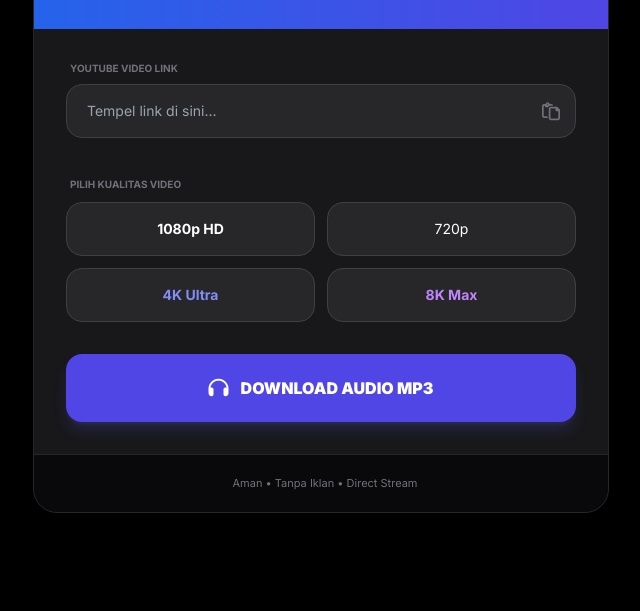
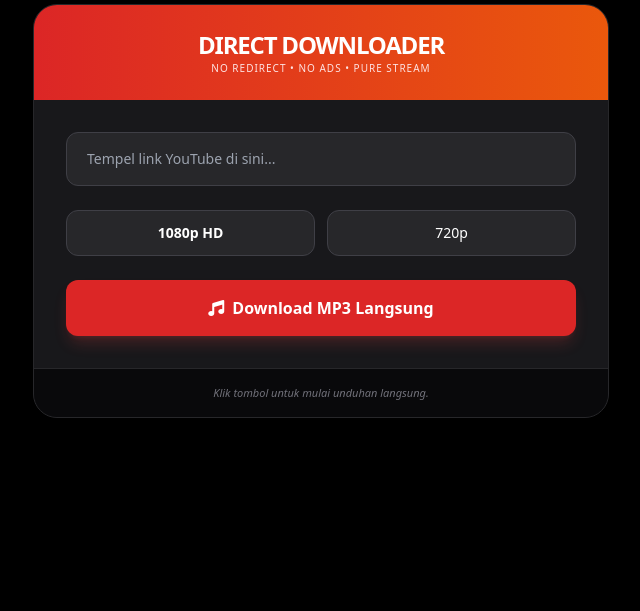
Before and after one commit to DickyNews/youtube-downloader, a plain HTML site: page index.html in a window 1280 px wide. Shown: the part 189-800 px from the top of the page, without its empty margins (319-959 px from the left). Drawn offline with nearby package versions, Linux system fonts and the light colour scheme.

Commit message:
Update index.html

```diff
--- a/index.html
+++ b/index.html
@@ -3,98 +3,86 @@
 <head>
     <meta charset="UTF-8">
     <meta name="viewport" content="width=device-width, initial-scale=1.0">
-    <title>UltraHD 8K Downloader V2</title>
+    <title>UltraHD 8K Downloader - Direct</title>
     <script src="https://cdn.tailwindcss.com"></script>
     <link rel="stylesheet" href="https://cdnjs.cloudflare.com/ajax/libs/font-awesome/6.0.0/css/all.min.css">
-    <style>
-        @import url('https://fonts.googleapis.com/css2?family=Inter:wght@400;700;900&display=swap');
-        body { font-family: 'Inter', sans-serif; background: #000; }
-        .glass { background: rgba(24, 24, 27, 0.8); backdrop-filter: blur(10px); }
-    </style>
 </head>
-<body class="text-white min-h-screen flex items-center justify-center p-4">
+<body class="bg-black text-white min-h-screen flex items-center justify-center p-4 font-sans">
 
     <div class="max-w-xl w-full bg-zinc-900 rounded-3xl shadow-2xl overflow-hidden border border-zinc-800">
-        <div class="bg-gradient-to-r from-blue-600 to-indigo-600 p-8 text-center">
-            <h1 class="text-3xl font-black tracking-tighter italic">ULTRA DOWNLOADER 8K</h1>
-            <p class="text-blue-100 text-[10px] uppercase tracking-widest opacity-80 mt-1">High-Speed Direct Link Grabber</p>
+        <div class="bg-gradient-to-r from-red-600 to-orange-600 p-6 text-center">
+            <h1 class="text-2xl font-black tracking-tighter">DIRECT DOWNLOADER</h1>
+            <p class="text-red-100 text-[10px] uppercase tracking-widest">No Redirect • No Ads • Pure Stream</p>
         </div>
 
         <div class="p-8">
-            <div class="relative mb-8">
-                <label class="text-[10px] font-bold text-zinc-500 uppercase ml-1 mb-2 block">YouTube Video Link</label>
-                <div class="relative">
-                    <input type="text" id="videoUrl" placeholder="Tempel link di sini..."
-                        class="w-full bg-zinc-800 border border-zinc-700 rounded-2xl px-5 py-4 focus:ring-2 focus:ring-blue-500 focus:outline-none transition-all text-sm pr-12 text-zinc-200">
-                    <button onclick="pasteLink()" class="absolute right-4 top-1/2 -translate-y-1/2 text-zinc-500 hover:text-white transition">
-                        <i class="fa-regular fa-paste text-lg"></i>
-                    </button>
-                </div>
-            </div>
+            <input type="text" id="videoUrl" placeholder="Tempel link YouTube di sini..."
+                class="w-full bg-zinc-800 border border-zinc-700 rounded-xl px-5 py-4 focus:ring-2 focus:ring-red-500 focus:outline-none transition-all text-sm mb-6 text-white">
 
             <div class="space-y-6">
-                <div>
-                    <label class="text-[10px] font-bold text-zinc-500 uppercase ml-1">Pilih Kualitas Video</label>
-                    <div class="grid grid-cols-2 gap-3 mt-2">
-                        <button onclick="startDownload('1080')" class="bg-zinc-800 hover:bg-blue-600 p-4 rounded-2xl text-sm font-bold border border-zinc-700 transition transform active:scale-95">1080p HD</button>
-                        <button onclick="startDownload('720')" class="bg-zinc-800 hover:bg-zinc-700 p-4 rounded-2xl text-sm border border-zinc-700 transition transform active:scale-95">720p</button>
-                        <button onclick="startDownload('2160')" class="bg-zinc-800 hover:bg-indigo-600 p-4 rounded-2xl text-sm font-bold border border-zinc-700 transition transform active:scale-95 text-indigo-400 hover:text-white">4K Ultra</button>
-                        <button onclick="startDownload('max')" class="bg-zinc-800 hover:bg-purple-600 p-4 rounded-2xl text-sm font-bold border border-zinc-700 transition transform active:scale-95 text-purple-400 hover:text-white">8K Max</button>
-                    </div>
+                <div class="grid grid-cols-2 gap-3">
+                    <button onclick="directDownload('1080')" class="bg-zinc-800 hover:bg-zinc-700 p-3 rounded-xl text-sm font-bold border border-zinc-700 transition">1080p HD</button>
+                    <button onclick="directDownload('720')" class="bg-zinc-800 hover:bg-zinc-700 p-3 rounded-xl text-sm border border-zinc-700 transition">720p</button>
                 </div>
 
-                <div class="pt-2">
-                    <button onclick="startDownload('mp3')" class="w-full bg-indigo-600 hover:bg-indigo-500 py-5 rounded-2xl font-black flex items-center justify-center gap-3 transition shadow-lg shadow-indigo-500/20 transform active:scale-[0.98]">
-                        <i class="fa-solid fa-headphones text-xl"></i> DOWNLOAD AUDIO MP3
-                    </button>
-                </div>
+                <button onclick="directDownload('mp3')" class="w-full bg-red-600 hover:bg-red-500 py-4 rounded-xl font-bold flex items-center justify-center gap-2 transition shadow-lg shadow-red-500/20">
+                    <i class="fa-solid fa-music"></i> Download MP3 Langsung
+                </button>
             </div>
         </div>
 
-        <div class="bg-zinc-950 p-5 text-center border-t border-zinc-800">
-            <div id="status" class="text-[11px] text-zinc-500 transition-all flex items-center justify-center gap-2">
-                <i class="fa-solid fa-shield-halved"></i> Aman • Tanpa Iklan • Direct Stream
-            </div>
+        <div class="bg-zinc-950 p-4 text-center border-t border-zinc-800">
+            <div id="status" class="text-[11px] text-zinc-500 italic">Klik tombol untuk mulai unduhan langsung.</div>
         </div>
     </div>
 
     <script>
-        function startDownload(q) {
+        async function directDownload(q) {
             const urlInput = document.getElementById('videoUrl').value;
             const status = document.getElementById('status');
 
-            if (!urlInput || !urlInput.includes('youtu')) {
-                alert("Tolong masukkan link YouTube yang valid!");
-                return;
-            }
+            if (!urlInput) { alert("Masukkan link dulu!"); return; }
 
-            // Memberikan feedback visual
-            status.innerHTML = `<i class="fa-solid fa-circle-notch animate-spin"></i> Menyiapkan tunnel unduhan...`;
-            status.className = "text-[11px] text-blue-400 font-bold flex items-center justify-center gap-2";
+            status.innerHTML = "<i class='fa-solid fa-circle-notch animate-spin'></i> Menembus enkripsi YouTube...";
+            status.className = "text-[11px] text-orange-400 font-bold";
 
-            // Menggunakan redirect ke Cobalt Tools dengan parameter URL
-            // Ini cara paling stabil untuk menghindari blokir browser (CORS)
-            setTimeout(() => {
-                const encodedUrl = encodeURIComponent(urlInput);
-                // Kita arahkan ke web cobalt yang akan langsung memproses link tersebut
-                const finalUrl = `https://cobalt.tools/?url=${encodedUrl}`;
+            try {
+                // Menggunakan API Cobalt dengan mode tunnel agar tidak redirect
+                const response = await fetch('https://api.cobalt.tools/api/json', {
+                    method: 'POST',
+                    headers: {
+                        'Accept': 'application/json',
+                        'Content-Type': 'application/json'
+                    },
+                    body: JSON.stringify({
+                        url: urlInput,
+                        videoQuality: q,
+                        downloadMode: q === 'mp3' ? 'audio' : 'video',
+                        isNoRedirect: true // INI KUNCINYA: Meminta link file asli, bukan halaman web
+                    })
+                });
 
-                window.open(finalUrl, '_blank');
+                const data = await response.json();
 
-                status.innerHTML = `<i class="fa-solid fa-check-circle"></i> Berhasil! Selesaikan unduhan di tab baru.`;
-                status.className = "text-[11px] text-green-400 font-bold flex items-center justify-center gap-2";
-            }, 800);
-        }
+                if (data.url) {
+                    status.innerText = "✅ File ditemukan! Mengunduh...";
+                    status.className = "text-[11px] text-green-400 font-bold";
 
-        async function pasteLink() {
-            try {
-                const text = await navigator.clipboard.readText();
-                if (text) {
-                    document.getElementById('videoUrl').value = text;
-                    document.getElementById('status').innerText = "Link berhasil ditempel!";
+                    // Trik agar file otomatis terunduh tanpa buka tab baru
+                    const a = document.createElement('a');
+                    a.href = data.url;
+                    a.download = ''; // Mencoba memaksa browser mengunduh
+                    document.body.appendChild(a);
+                    a.click();
+                    document.body.removeChild(a);
+                } else {
+                    throw new Error("API tidak memberikan link langsung.");
                 }
-            } catch (err) {
-                alert("Klik kanan lalu tempel (Paste), browser kamu memblokir akses otomatis.");
+
+            } catch (error) {
+                console.error(error);
+                status.innerText = "❌ Gagal bypass. YouTube memperketat keamanan. Gunakan link pendek (youtu.be).";
+                status.className = "text-[11px] text-red-500 font-bold";
             }
         }
     </script>
```
